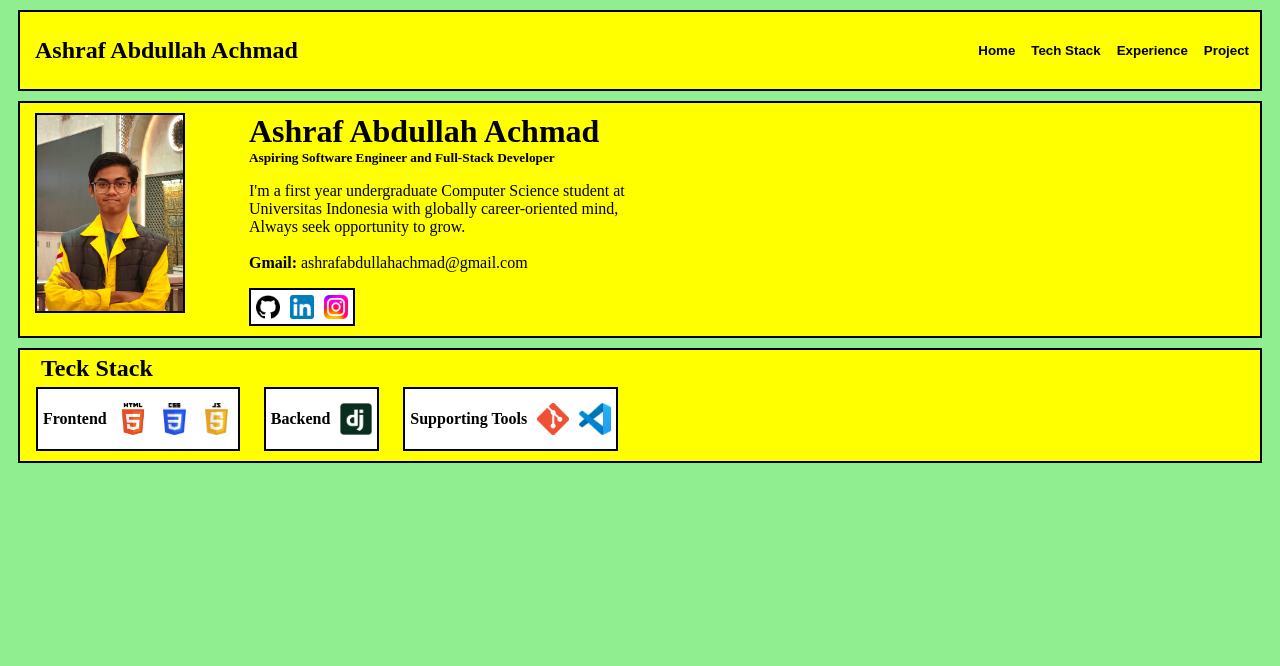
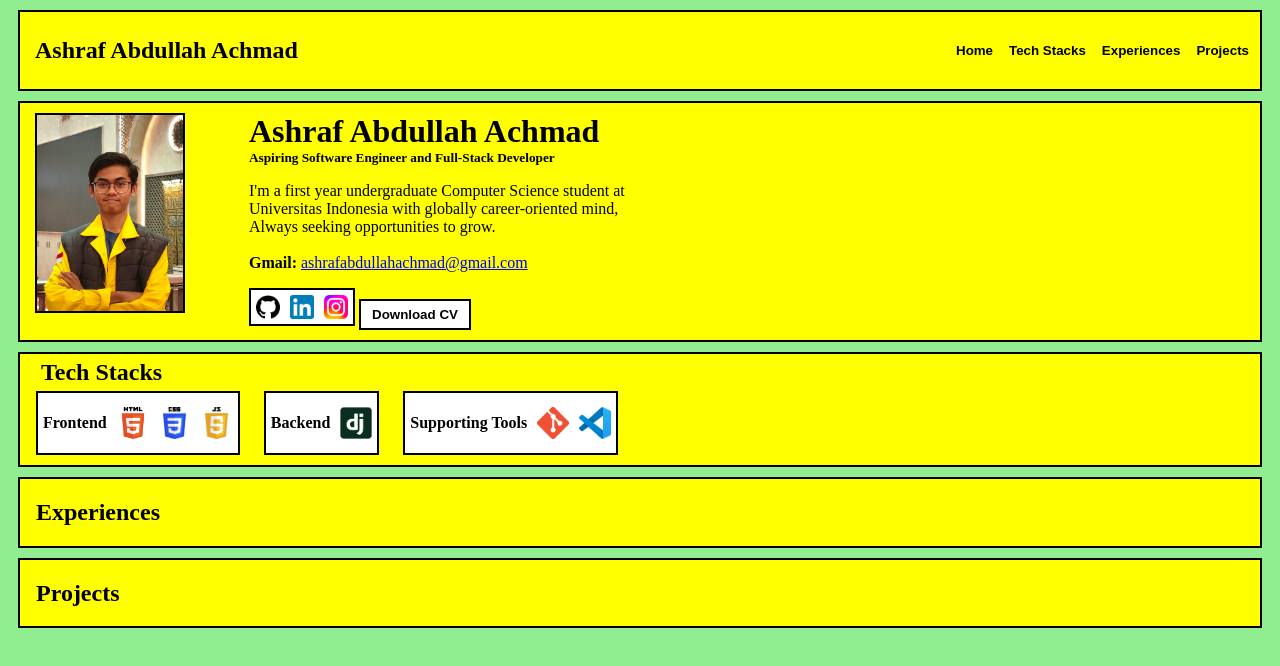
Before and after one commit to Carroties/proyek-fuki-portofolio, a plain HTML site: page index.html in a window 1280 px wide. Drawn offline with Linux system fonts and the light colour scheme.

Commit message:
"Added small changes in index.html"

```diff
--- a/index.html
+++ b/index.html
@@ -2,7 +2,7 @@
 <html>
     <head>
         <meta charset="UTF-8"/>
-        <meta name="viewport" content="width=device-width", initial-scale="1.0"/>
+        <meta name="viewport" content="width=device-width, initial-scale=1.0"/>
         <title>Portofolio Ashraf</title>
         <link rel="stylesheet" href="style.css">
     </head>
@@ -14,22 +14,22 @@
                 </h2>
             </div>
             <div class="navbar-buttons">
-                <button>
+                <button id="home">
                         Home
                 </button>
-                <button>
-                    Tech Stack
+                <button id="tech-stack">
+                    Tech Stacks
                 </button>
-                <button>
-                    Experience
+                <button id="experience">
+                    Experiences
                 </button>
-                <button>
-                    Project
+                <button id="project">
+                    Projects
                 </button>
             </div>
         </div>
 
-        <div class ="profile">
+        <div class="profile">
             <div class="profile-photo">
                 <img src="photos/ashraf-photo.jpg" height="200">
             </div>
@@ -44,17 +44,31 @@
                     <p>
                         I'm a first year undergraduate Computer Science student
                         at <br> Universitas Indonesia with globally career-oriented
-                        mind, <br> Always seek opportunity to grow.
+                        mind, <br> Always seeking opportunities to grow.
 
                         <br>
 
                         <br>
-                        <strong>Gmail:</strong> ashrafabdullahachmad@gmail.com
+                        <strong>Gmail:</strong>
+                        <a href="mailto:ashrafabdullahachmad@gmail.com">ashrafabdullahachmad@gmail.com</a>
                     </p>
+
                     <div class="profile-description-paragraph-social">
-                        <img src="photos/github-logo.png">
-                        <img src="photos/linkedin-logo.webp">
-                        <img src="photos/instagram-logo.webp">
+                        <a href="https://github.com/Carroties">
+                            <img src="photos/github-logo.png">
+                        </a>
+                        <a href="https://www.linkedin.com/in/ashraf-abdullah-achmad-a77921388/">
+                            <img src="photos/linkedin-logo.webp">
+                        </a>
+                        <a href="https://www.instagram.com/ashraf_achmad/">
+                            <img src="photos/instagram-logo.webp">
+                        </a>
+                    </div>
+
+                    <div class="profile-description-paragraph-cv">
+                        <button id="cv">
+                            Download CV
+                        </button>
                     </div>
                 </div>
             </div>
@@ -62,7 +76,7 @@
 
         <div class="tech_stack">
             <div class="tech_stack-title">
-                <h2>Teck Stack</h2>
+                <h2>Tech Stacks</h2>
             </div>
 
             <div class="tech_stack-logo">
@@ -93,5 +107,17 @@
             </div>
 
         </div>
+
+        <div class="experience">
+            <h2>
+                Experiences
+            </h2>
+        </div>
+
+        <div class="project">
+            <h2>
+                Projects
+            </h2>
+        </div>
     </body>
 </html>
--- a/style.css
+++ b/style.css
@@ -10,15 +10,28 @@ body {
             border: none;
             font-weight: bold;
     }
+}
 
+h1,
+h2,
+h3,
+h4,
+h5,
+h6,
+p,
+button {
+    overflow-wrap: anywhere;
 }
 
 .navbar,
-.profile {
+.profile,
+.experience,
+.project {
     background: yellow;
     Margin: 10px;
     border: 2px black solid;
     display: flex;
+    padding-left: 16px;
     gap: 64px;
 
 }
@@ -76,9 +89,11 @@ body {
 
         }
 
-            .profile-description-paragraph-social {
+            .profile-description-paragraph-social,
+            .profile-description-paragraph-cv {
                 background: white;
                 display: inline-flex;
+                align-content: row;
                 gap: 10px;
                 padding: 5px;
                 border: 2px black solid;
@@ -87,8 +102,8 @@ body {
                     display: block;
                     width: 24px;
                     height: 24px;
+                }
             }
-        }
     }
 }
 
```
